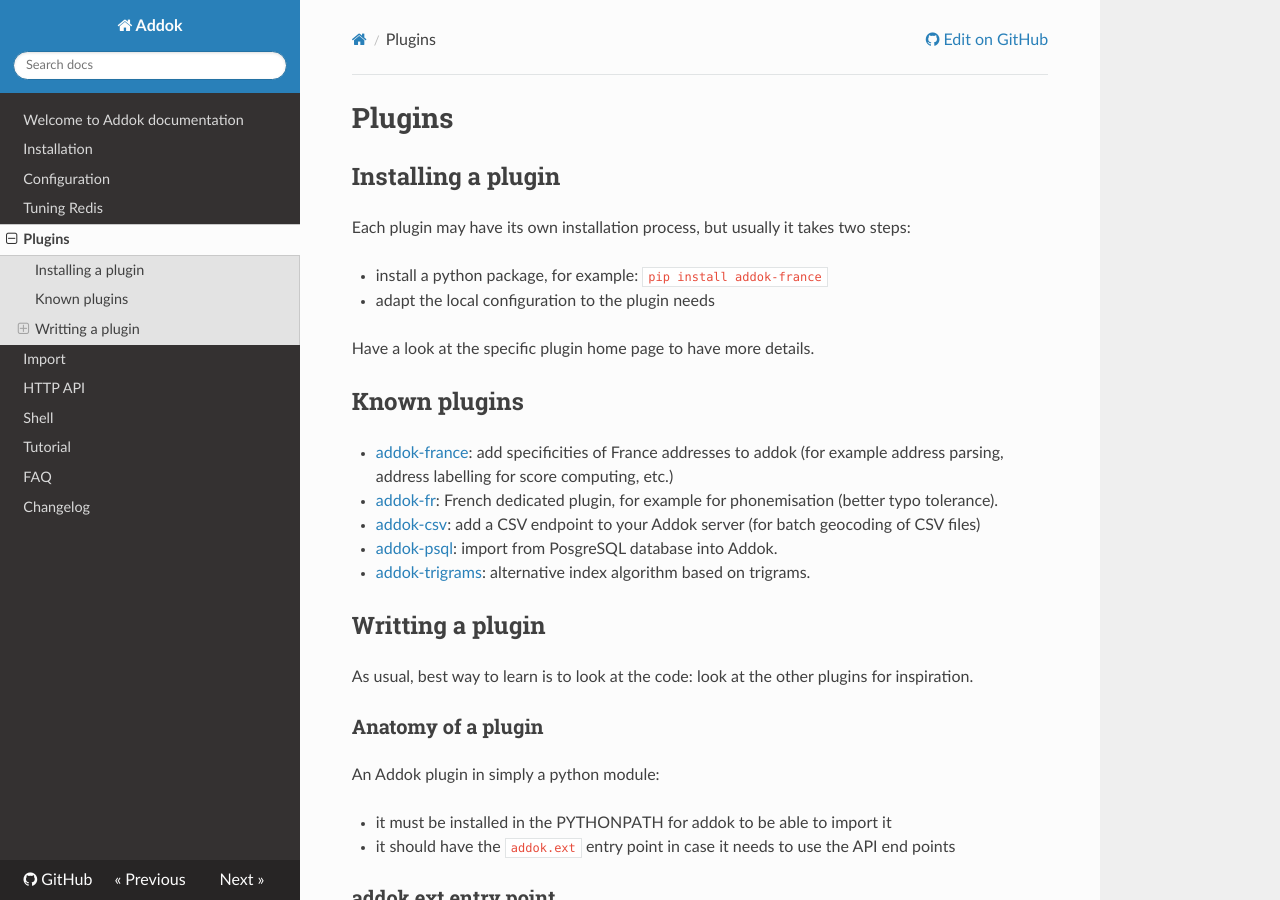
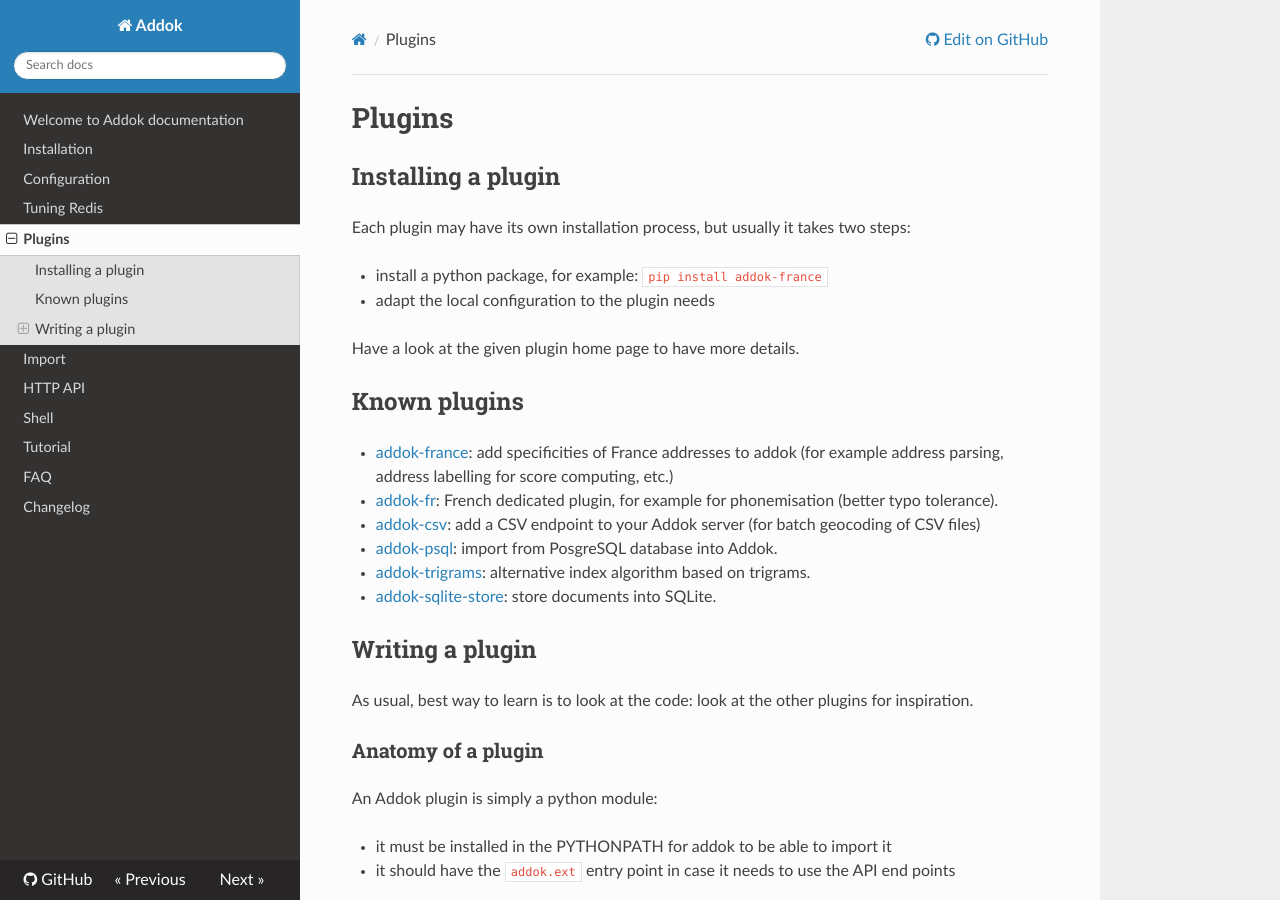
Before and after one commit to addok/addok, an MkDocs documentation site: the page built from docs/plugins.md, in a window 1280 px wide and 900 px high. Built offline with MkDocs 1.6.1, drawn with Linux system fonts in a browser that asks for light colours; nearby versions of some CDN libraries; old or Windows-style settings are respelled for this version of MkDocs.

```diff
--- a/docs/plugins.md
+++ b/docs/plugins.md
@@ -7,7 +7,7 @@ Each plugin may have its own installation process, but usually it takes two step
 - install a python package, for example: `pip install addok-france`
 - adapt the local configuration to the plugin needs
 
-Have a look at the specific plugin home page to have more details.
+Have a look at the given plugin home page to have more details.
 
 
 ## Known plugins
@@ -20,14 +20,15 @@ Have a look at the specific plugin home page to have more details.
   geocoding of CSV files)
 - [addok-psql](https://github.com/addok/addok-psql): import from PosgreSQL database into Addok.
 - [addok-trigrams](https://github.com/addok/addok-trigrams): alternative index algorithm based on trigrams.
+- [addok-sqlite-store](https://github.com/addok/addok-sqlite-store): store documents into SQLite.
 
-## Writting a plugin
+## Writing a plugin
 
 As usual, best way to learn is to look at the code: look at the other plugins for inspiration.
 
 ### Anatomy of a plugin
 
-An Addok plugin in simply a python module:
+An Addok plugin is simply a python module:
 
 - it must be installed in the PYTHONPATH for addok to be able to import it
 - it should have the `addok.ext` entry point in case it needs to use the API
```
Also changed, not shown: README.md (+18 -17 lines), docs/index.md (+2 -2 lines), docs/install.md (+5 -3 lines), docs/tutorial.md (+5 -4 lines).
